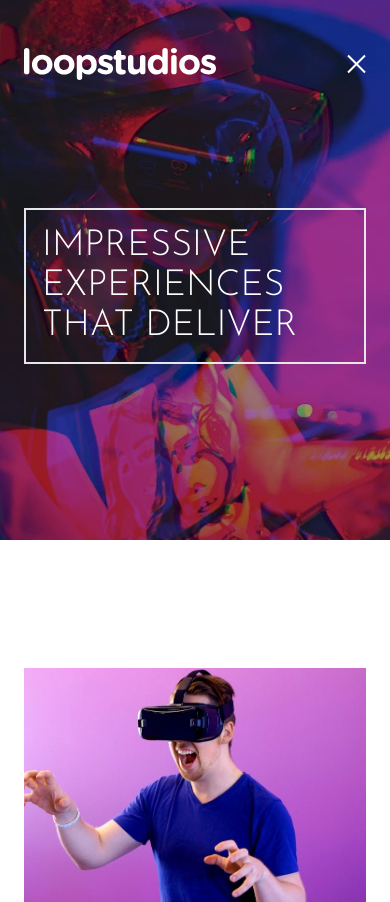
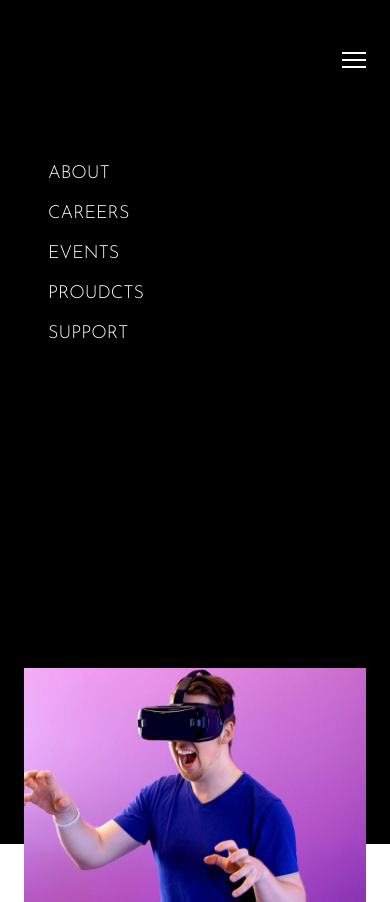
Before and after one commit to OerdBej/tailwind-frontend_challenge, a website: page index.html in a window 390 px wide. Shown: the top 902 px of the page. Drawn offline with Linux system fonts and the light colour scheme.

Commit message:
mobile section view with the links so it will be visible on mobile view

```diff
--- a/index.html
+++ b/index.html
@@ -54,7 +54,7 @@
                         <button
                             type="button"
                             id="menu-btn"
-                            class="hamburger open z-40 block focus:outline-none md:hidden">
+                            class="hamburger z-40 block focus:outline-none md:hidden">
                             <span class="hamburger-top"></span>
                             <span class="hamburger-middle"></span>
                             <span class="hamburger-bottom"></span>
@@ -62,6 +62,15 @@
                     </div>
                 </nav>
                 <!-- Mobile View -->
+                <div
+                    id="menu"
+                    class="absolute bottom-0 left-0 top-0 flex min-h-screen w-full flex-col space-y-3 self-end bg-black py-1 pl-12 pt-40 text-lg uppercase text-white">
+                    <a href="#" class="hover:text-pink-500">About</a>
+                    <a href="#" class="hover:text-pink-500">Careers</a>
+                    <a href="#" class="hover:text-pink-500">Events</a>
+                    <a href="#" class="hover:text-pink-500">Proudcts</a>
+                    <a href="#" class="hover:text-pink-500">Support</a>
+                </div>
                 <div
                     class="md-6xl mb-32 mt-32 max-w-lg border-2 p-4 font-sans text-4xl uppercase text-white md:m-32 md:mx-0 md:p-10">
                     Impressive Experiences That Deliver
```
Also changed, not shown: css/style.css.
